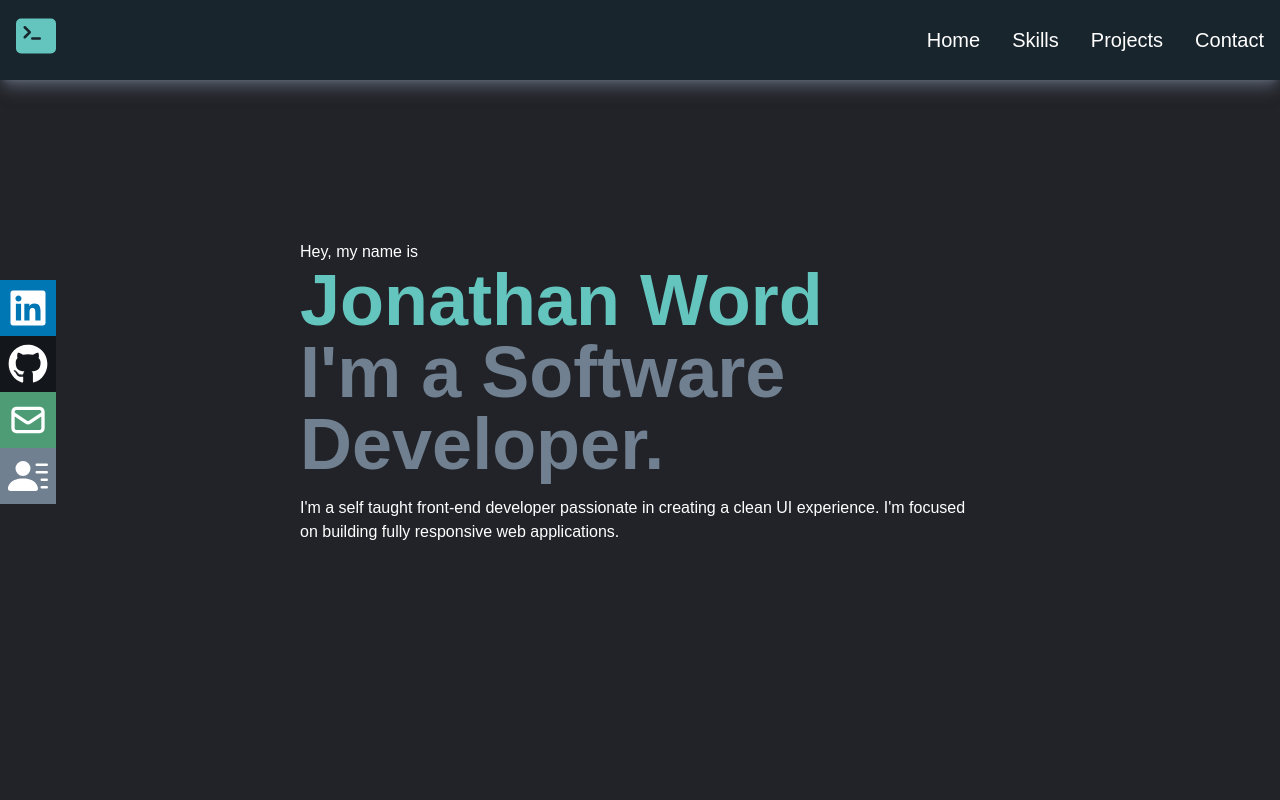
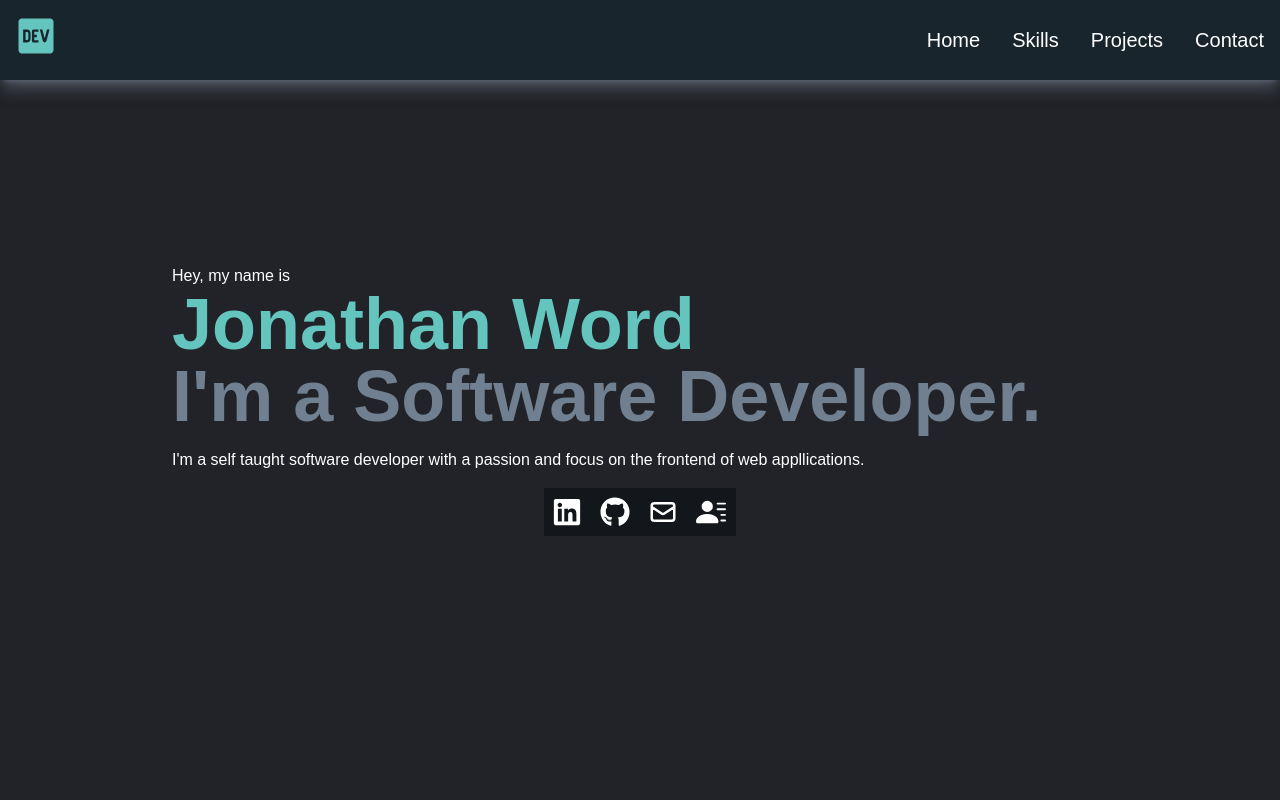
Before and after one commit to jonword/dev_portfolio, a React (Vite) app: page / in a window 1280 px wide. Shown: the top 800 px of the page. Built offline with nearby package versions, Linux system fonts and the light colour scheme.

Commit message:
update styling for mobile screens

```diff
--- a/src/components/Home.jsx
+++ b/src/components/Home.jsx
@@ -1,10 +1,11 @@
 import React from "react";
+import Socials from "./Socials";
 
 const Home = () => {
   return (
     <div className="h-screen w-full" id="home">
       {/* CONTAINER */}
-      <div className="mx-auto flex h-full max-w-[1000px] flex-col justify-center px-40">
+      <div className="mx-auto flex h-full max-w-[1000px] flex-col justify-center px-8">
         <p className="text-white">Hey, my name is</p>
         <h1 className="text-4xl font-bold text-subtitle md:text-7xl">
           Jonathan Word
@@ -13,10 +14,10 @@ const Home = () => {
           I'm a Software Developer.
         </h2>
         <p className="max-w-[700px] shrink flex-wrap py-4 text-white">
-          I'm a self taught front-end developer passionate in creating a clean
-          UI experience. I'm focused on building fully responsive web
-          applications.
+          I'm a self taught software developer with a passion and focus on the
+          frontend of web appllications.
         </p>
+        <Socials />
       </div>
     </div>
   );
--- a/src/components/Nav.jsx
+++ b/src/components/Nav.jsx
@@ -1,8 +1,7 @@
 import React, { useState } from "react";
 import { Link } from "react-scroll";
 import { FaBars, FaTimes } from "react-icons/fa";
-import Sidebar from "./Sidebar";
-import { BsFillTerminalFill } from "react-icons/bs";
+import { FaDev } from "react-icons/fa";
 
 const Nav = () => {
   const [nav, setNav] = useState(false);
@@ -12,7 +11,7 @@ const Nav = () => {
   return (
     <header className="fixed top-0 flex h-20 w-full justify-between bg-sidenav shadow-lg shadow-shadow">
       <div className="mt-4 flex flex-col pl-4 pb-2 pr-4 text-subtitle">
-        <BsFillTerminalFill size={40} />
+        <FaDev size={40} />
       </div>
 
       {/* MENU */}
@@ -134,9 +133,6 @@ const Nav = () => {
           </button>
         </li>
       </ul>
-
-      {/* SOCIAL ICONS */}
-      <Sidebar />
     </header>
   );
 };
--- a/src/components/Sidebar.jsx
+++ /dev/null
@@ -1,55 +0,0 @@
-import React from "react";
-import { FaLinkedin, FaGithub } from "react-icons/fa";
-import { HiOutlineMail } from "react-icons/hi";
-import { BsFillPersonLinesFill } from "react-icons/bs";
-
-const Sidebar = () => {
-  return (
-    <>
-      <div className="fixed top-[35%] left-0 hidden flex-col md:flex">
-        <ul>
-          <li className=" ml-[-104px] flex h-14 w-40 items-center justify-between bg-linkedin px-2 duration-300 hover:ml-[0px]">
-            <a
-              className="flex w-full items-center justify-between text-white"
-              href="https://www.linkedin.com/in/jonathan-word-80b8551b6"
-              aria-label="website link"
-              target="_blank"
-            >
-              Linkedin <FaLinkedin size={40} />
-            </a>
-          </li>
-
-          <li className=" ml-[-104px] flex h-14 w-40 items-center justify-between bg-projects px-2 duration-300 hover:ml-[0px]">
-            <a
-              className="flex w-full items-center justify-between text-white"
-              href="https://github.com/jonword"
-              aria-label="contact email"
-              target="_blank"
-            >
-              GitHub <FaGithub size={40} />
-            </a>
-          </li>
-
-          <li className=" ml-[-104px] flex h-14 w-40 items-center justify-between bg-email px-2 duration-300 hover:ml-[0px]">
-            <a
-              className="flex w-full items-center justify-between text-white"
-              href="mailto:jonathanword.dev@gmail.com"
-            >
-              Email <HiOutlineMail size={40} />
-            </a>
-          </li>
-          <li className=" ml-[-104px] flex h-14 w-40 items-center justify-between bg-navhover px-2 duration-300 hover:ml-[0px]">
-            <a
-              className="flex w-full items-center justify-between text-white"
-              href="/"
-            >
-              Resume <BsFillPersonLinesFill size={40} />
-            </a>
-          </li>
-        </ul>
-      </div>
-    </>
-  );
-};
-
-export default Sidebar;
--- /dev/null
+++ b/src/components/Socials.jsx
@@ -0,0 +1,55 @@
+import React from "react";
+import { FaLinkedin, FaGithub } from "react-icons/fa";
+import { HiOutlineMail } from "react-icons/hi";
+import { BsFillPersonLinesFill } from "react-icons/bs";
+
+const Socials = () => {
+  return (
+    <>
+      <div className="flex md:justify-center">
+        <ul className="flex">
+          <li className="flex h-12 w-12 items-center justify-center bg-projects px-2 ">
+            <a
+              className="flex w-full items-center justify-between text-white hover:text-linkedin"
+              href="https://www.linkedin.com/in/jonathan-word-80b8551b6"
+              aria-label="website link"
+              target="_blank"
+            >
+              <FaLinkedin size={30} />
+            </a>
+          </li>
+
+          <li className="flex h-12 w-12 items-center justify-between bg-projects px-2">
+            <a
+              className="flex w-full items-center justify-between text-white hover:text-github"
+              href="https://github.com/jonword"
+              aria-label="contact email"
+              target="_blank"
+            >
+              <FaGithub size={30} />
+            </a>
+          </li>
+
+          <li className="flex h-12 w-12 items-center justify-between bg-projects px-2">
+            <a
+              className="flex w-full items-center justify-between text-white hover:text-email"
+              href="mailto:jonathanword.dev@gmail.com"
+            >
+              <HiOutlineMail size={30} />
+            </a>
+          </li>
+          <li className="  flex h-12 w-12 items-center justify-between bg-projects px-2 ">
+            <a
+              className="flex w-full items-center justify-between text-white hover:text-navhover"
+              href="/"
+            >
+              <BsFillPersonLinesFill size={30} />
+            </a>
+          </li>
+        </ul>
+      </div>
+    </>
+  );
+};
+
+export default Socials;
--- a/tailwind.config.cjs
+++ b/tailwind.config.cjs
@@ -2,12 +2,6 @@
 module.exports = {
   content: ["./index.html", "./src/**/*.{js,ts,jsx,tsx}"],
   theme: {
-    /*screens: {
-      sm: "375px",
-      md: "768px",
-      lg: "1024px",
-      xl: "1200px",
-    },*/
     colors: {
       sidenav: "rgb(25, 37, 45)",
       navhover: "rgb(112, 128, 144)",
@@ -17,6 +11,7 @@ module.exports = {
       subtitle: "rgb(99, 197, 189)",
       linkedin: "rgb(0, 119, 181)",
       email: "rgb(78, 156, 117)",
+      github: "#6E5494",
       projects: "rgb(19, 22, 26)",
       ts: "#3178C6",
       react: "#61DBFB",
```
